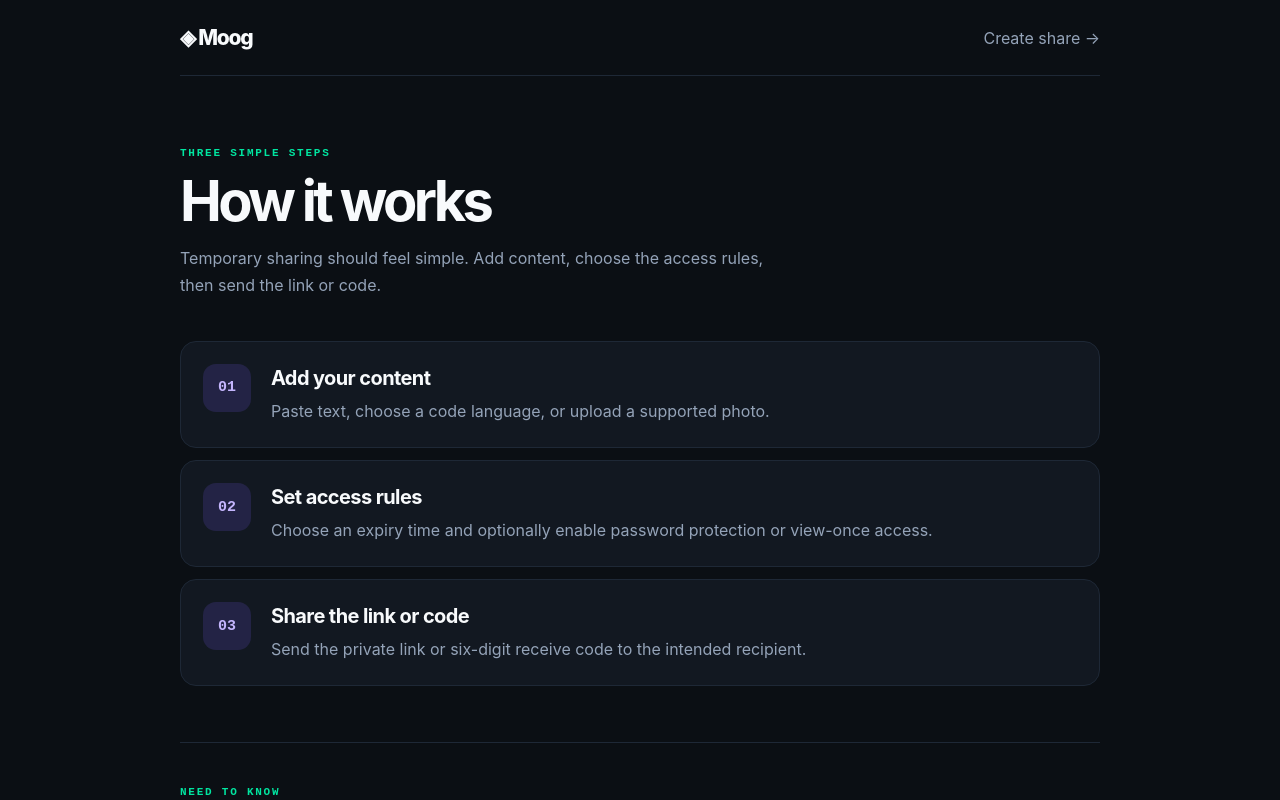
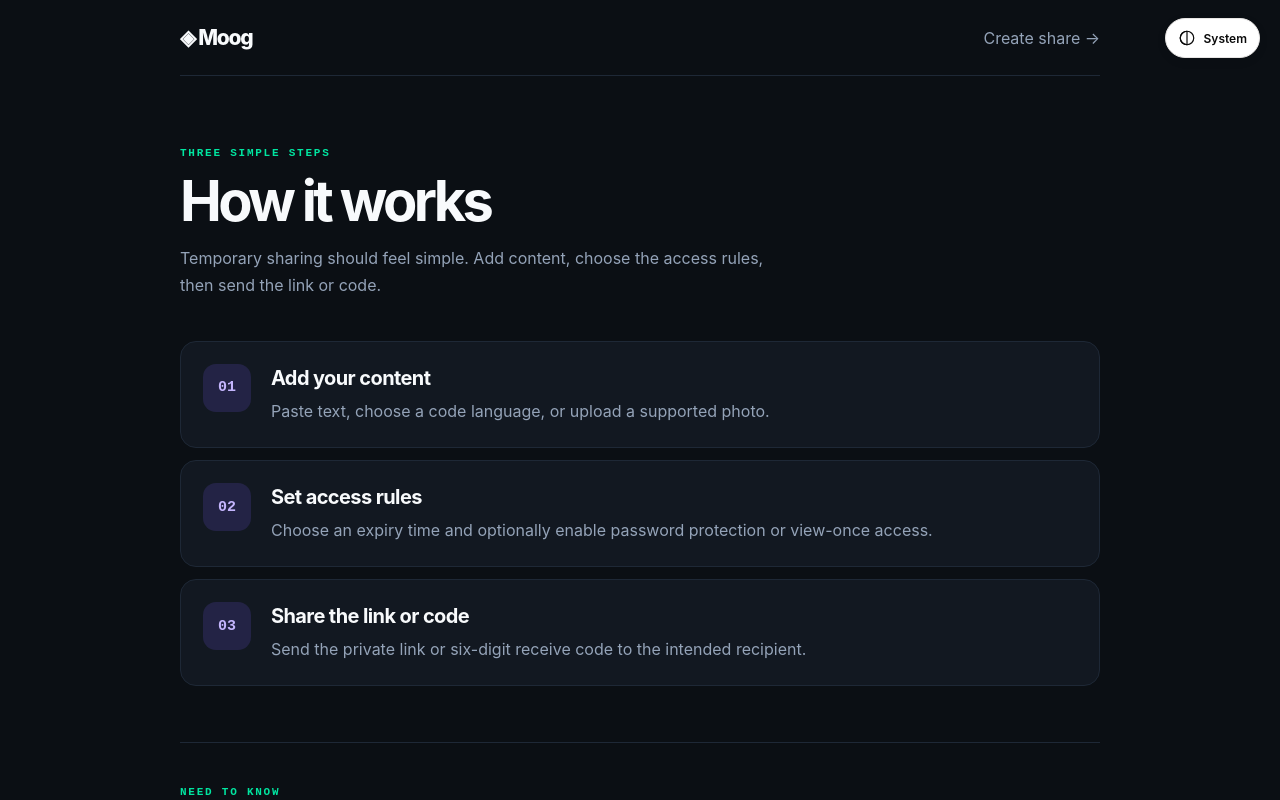
Before and after one commit to addulasaikiran-ops/Moog-1.0, a Next.js app: page /how-it-works in a window 1280 px wide. Shown: the top 800 px of the page. Built offline with nearby package versions, Linux system fonts and the light colour scheme; no server answers.

Commit message:
feat(ui): support manual monochrome themes and compact homepage layout

```diff
--- a/app/interface-layout-fixes.css
+++ b/app/interface-layout-fixes.css
@@ -781,3 +781,47 @@ body { font-family: Inter, Geist, ui-sans-serif, system-ui, -apple-system, Blink
   .page .moogTrust > div { justify-content: flex-start; border: 0 !important; }
   .legalShell { width: calc(100% - 32px); }
 }
+
+
+/* Explicit user-selected themes override the system preference. */
+:root[data-theme="light"] {
+  color-scheme: light;
+  --moog-bg:#fafaf9; --moog-surface:#fff; --moog-surface-raised:#fff;
+  --moog-text:#0a0a0a; --moog-muted:#78716c; --moog-border:#e7e5e4;
+  --moog-border-strong:#d6d3d1; --moog-primary-bg:#0a0a0a; --moog-primary-text:#fff;
+  --moog-shadow-card:0 1px 2px rgb(0 0 0 / 3%),0 10px 30px rgb(0 0 0 / 3%);
+}
+:root[data-theme="dark"] {
+  color-scheme: dark;
+  --moog-bg:#0a0a0a; --moog-surface:#111; --moog-surface-raised:#151515;
+  --moog-text:#fafafa; --moog-muted:#a3a3a3; --moog-border:#262626;
+  --moog-border-strong:#404040; --moog-primary-bg:#fafafa; --moog-primary-text:#0a0a0a;
+  --moog-shadow-card:0 1px 2px rgb(0 0 0 / 18%),0 12px 36px rgb(0 0 0 / 16%);
+}
+.moogThemeToggle {
+  position: fixed; z-index: 100; top: 18px; right: 20px;
+  display: inline-flex; align-items: center; justify-content: center; gap: 8px;
+  min-height: 40px; padding: 0 12px; border: 1px solid var(--moog-border);
+  border-radius: 999px; background: var(--moog-surface); color: var(--moog-text);
+  box-shadow: 0 3px 12px rgb(0 0 0 / 5%); font-size: 12px; font-weight: 600;
+  cursor: pointer; backdrop-filter: blur(14px);
+}
+.moogThemeToggle:hover { border-color: var(--moog-border-strong); }
+.moogThemeToggle svg { flex: 0 0 auto; }
+.page .topbar, .home .topbar { position: sticky; top: 0; z-index: 30; }
+.page .moogHero { padding: clamp(36px, 5vw, 62px) 0 26px !important; }
+.page .moogHero h1 { max-width: 760px; margin-inline: auto; font-size: clamp(38px, 5.2vw, 60px) !important; }
+.page .moogHeroActions { flex-direction: row; justify-content: center; }
+.page .moogTrust { max-width: 760px; margin-top: 22px !important; }
+.page .referenceComposerTabs { margin-top: 16px !important; }
+.page .composer { margin-bottom: 40px; }
+.page .moogEyebrow { letter-spacing: .12em; }
+@media (max-width: 760px) {
+  .moogThemeToggle { top: 12px; right: 12px; min-height: 38px; padding: 0 10px; }
+  .page .topbar, .home .topbar { padding-right: 92px; }
+  .page .moogHeroActions { flex-direction: column; }
+}
+@media (max-width: 360px) {
+  .moogThemeToggle span { display: none; }
+  .moogThemeToggle { width: 40px; padding: 0; }
+}
```
